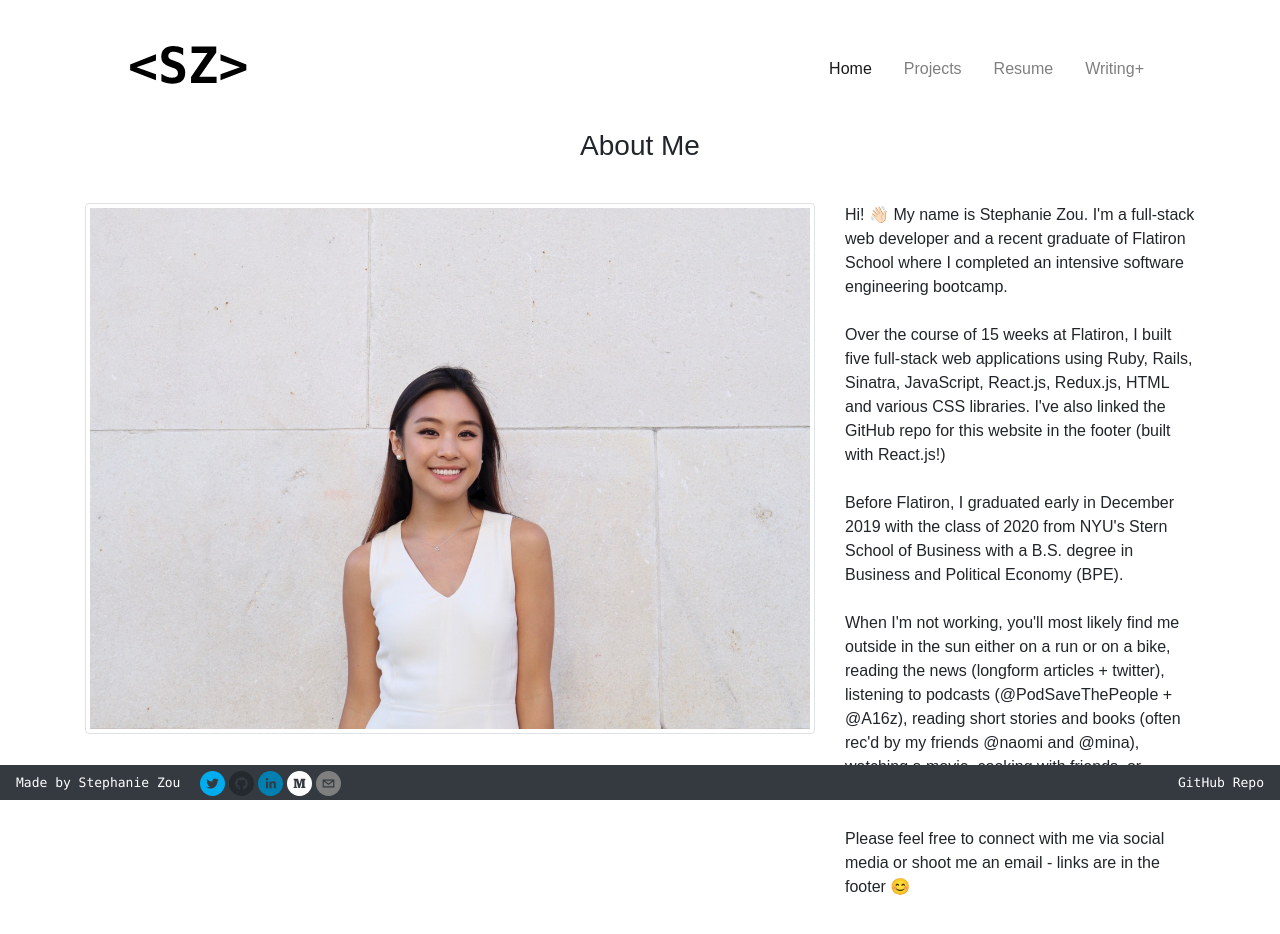
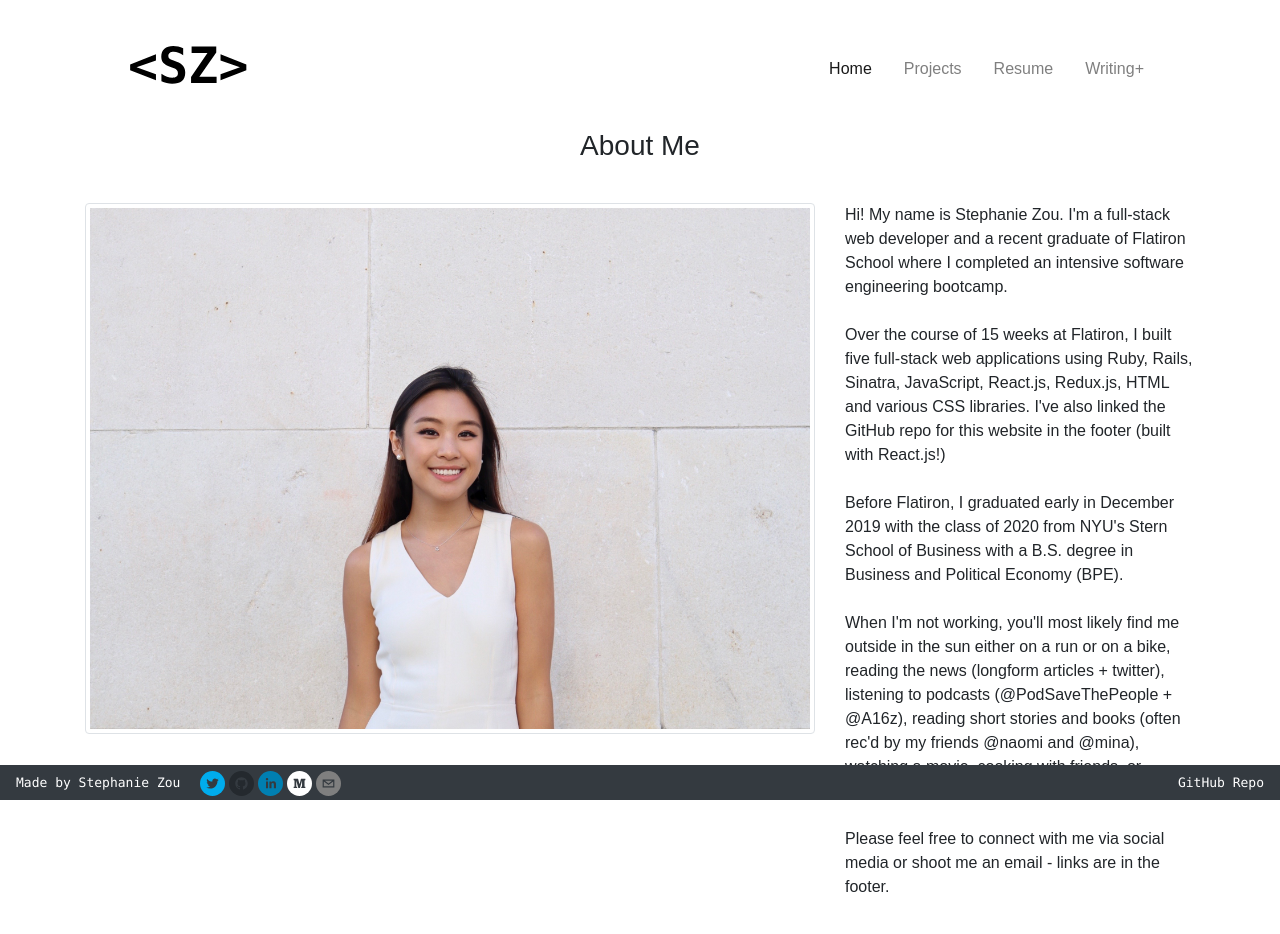
Before and after one commit to stephaniezou1/my-website, a React (Create React App) app: page / in a window 1280 px wide. Shown: the top 934 px of the page. Built offline with nearby package versions, Linux system fonts and the light colour scheme.

Commit message:
updated' '

```diff
--- a/src/components/Intro.jsx
+++ b/src/components/Intro.jsx
@@ -5,7 +5,7 @@ export class Intro extends Component {
         return (
             <div className="intro">
                 <br/>
-                <p> Hi! 👋🏻 My name is Stephanie Zou. I'm a full-stack web developer and a recent graduate of Flatiron School where I completed an intensive software engineering bootcamp.
+                <p> Hi! My name is Stephanie Zou. I'm a full-stack web developer and a recent graduate of Flatiron School where I completed an intensive software engineering bootcamp.
                 <br/><br/>
                 Over the course of 15 weeks at Flatiron, I built five full-stack web applications using Ruby, Rails, Sinatra, JavaScript, React.js, Redux.js, HTML and various CSS libraries. I've also linked the GitHub repo for this website in the footer (built with React.js!)
                 <br/><br/>
@@ -13,7 +13,7 @@ export class Intro extends Component {
                 <br/><br/>
                 When I'm not working, you'll most likely find me outside in the sun either on a run or on a bike, reading the news (longform articles + twitter), listening to podcasts (@PodSaveThePeople + @A16z), reading short stories and books (often rec'd by my friends @naomi and @mina), watching a movie, cooking with friends, or phonebanking for candidates!
                 <br/><br/>
-                Please feel free to connect with me via social media or shoot me an email - links are in the footer 😊
+                Please feel free to connect with me via social media or shoot me an email - links are in the footer.
                 </p>
             </div>
         )
--- a/src/containers/ProjectContainer.jsx
+++ b/src/containers/ProjectContainer.jsx
@@ -1,7 +1,7 @@
 import React from 'react';
 import Project from '../components/Project.jsx'
 import allProjects from '../data/projects.js'
-import {Container, Row, Col} from 'react-bootstrap'
+import {Container, Row} from 'react-bootstrap'
 
 const ProjectContainer = () => {
 
```
